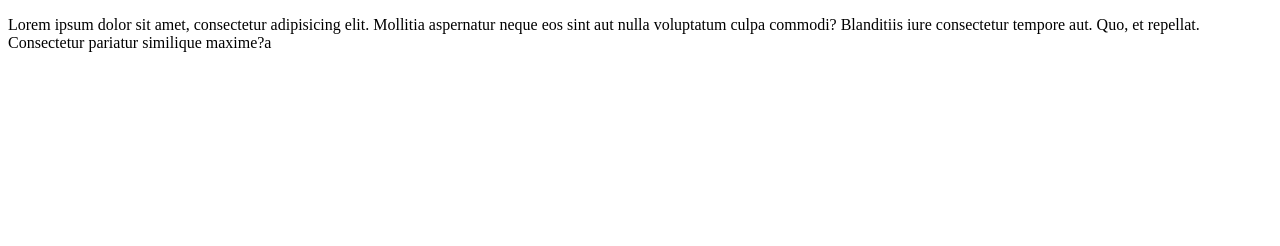
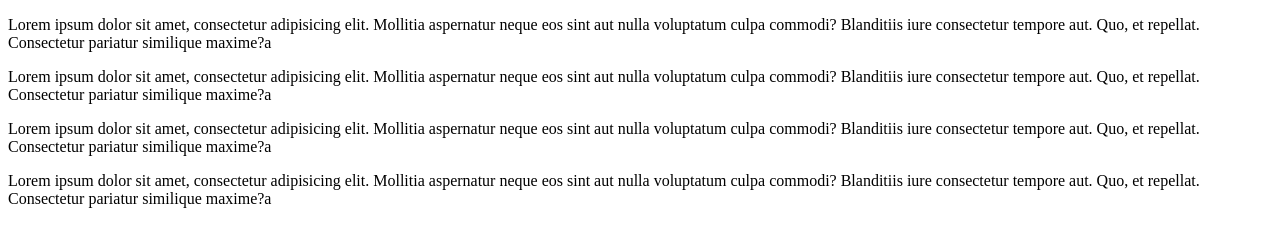
Before and after one commit to Nasibcs/gitClass, a plain HTML site: page index.html in a window 1280 px wide. Drawn offline with Linux system fonts and the light colour scheme.

Commit message:
last update

```diff
--- a/index.html
+++ b/index.html
@@ -8,6 +8,9 @@
 <body>
     <div>
         <p>Lorem ipsum dolor sit amet, consectetur adipisicing elit. Mollitia aspernatur neque eos sint aut nulla voluptatum culpa commodi? Blanditiis iure consectetur tempore aut. Quo, et repellat. Consectetur pariatur similique maxime?a</p>
+        <p>Lorem ipsum dolor sit amet, consectetur adipisicing elit. Mollitia aspernatur neque eos sint aut nulla voluptatum culpa commodi? Blanditiis iure consectetur tempore aut. Quo, et repellat. Consectetur pariatur similique maxime?a</p>
+        <p>Lorem ipsum dolor sit amet, consectetur adipisicing elit. Mollitia aspernatur neque eos sint aut nulla voluptatum culpa commodi? Blanditiis iure consectetur tempore aut. Quo, et repellat. Consectetur pariatur similique maxime?a</p>
+        <p>Lorem ipsum dolor sit amet, consectetur adipisicing elit. Mollitia aspernatur neque eos sint aut nulla voluptatum culpa commodi? Blanditiis iure consectetur tempore aut. Quo, et repellat. Consectetur pariatur similique maxime?a</p>
     </div>
 </body>
 </html>
```
